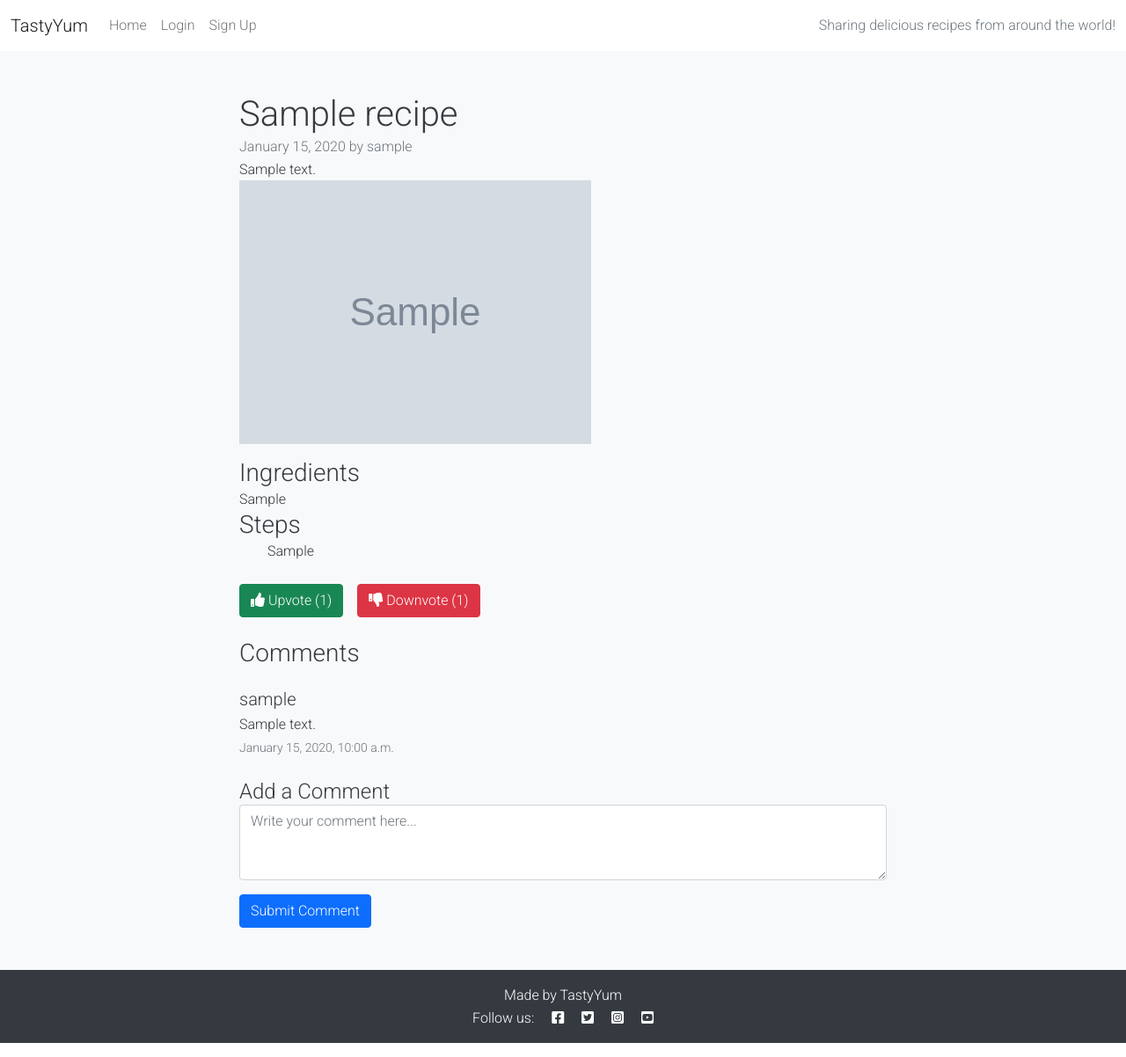
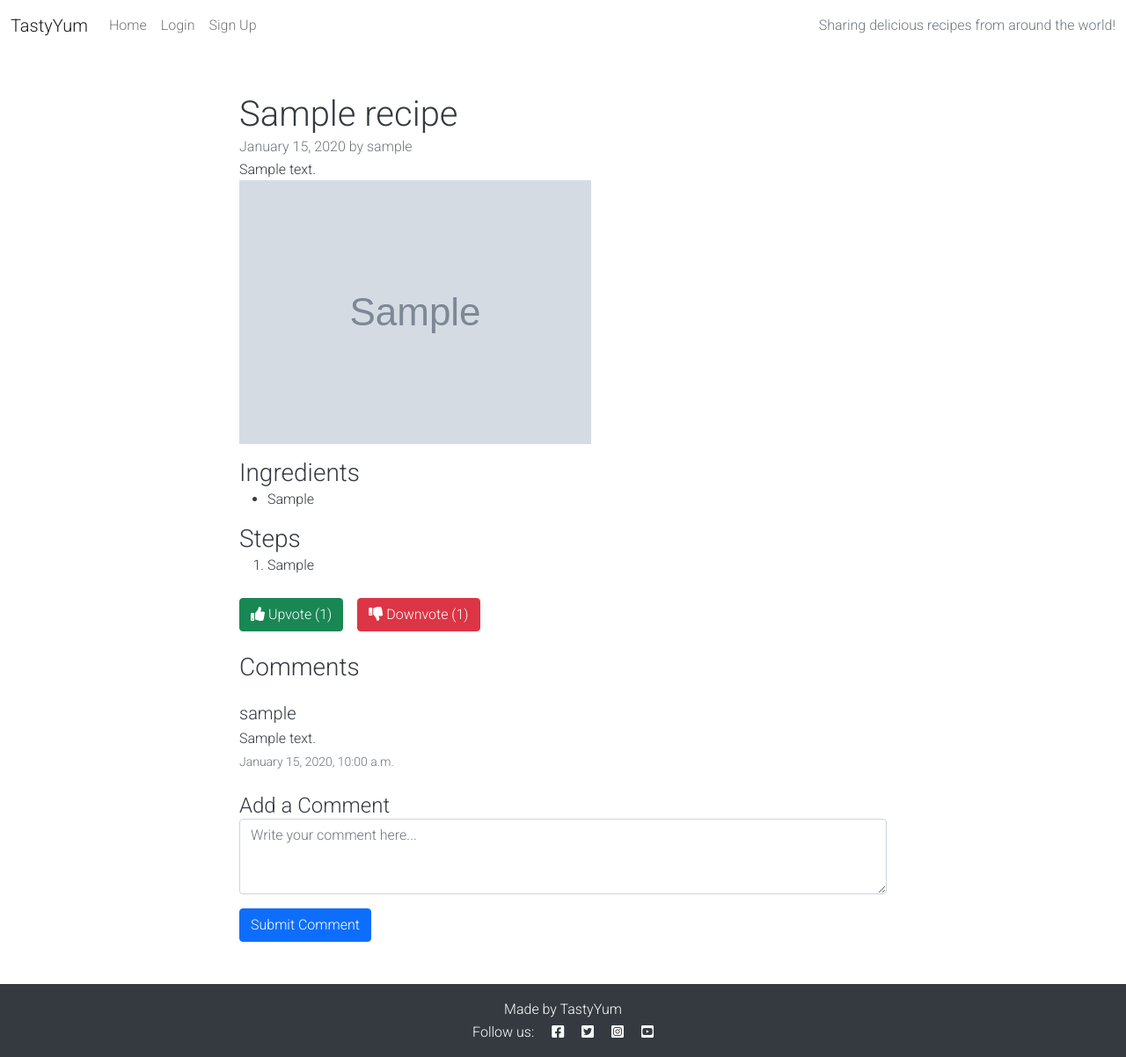
Before and after one commit to Taiwoogbonyomi/Food_Blog, a Django app: page /recipe/1/ in a window 1280 px wide. Shown: the whole page at 88% size. Run offline with Django 4.2, Linux system fonts and the light colour scheme; tables that the repository leaves empty hold one stand-in row (values such as "Sample post"); grey boxes marked "Sample" are stand-in pictures.

Commit message:
Add styling to the main page

```diff
--- a/static/css/styles.css
+++ b/static/css/styles.css
@@ -1,4 +1,4 @@
-body, h1, h2, h3, h4, h5, h6, p, ul, li {
+body, h1, h2, h3, h4, h5, h6, p {
     margin: 0;
     padding: 0;
     list-style: none;
@@ -10,6 +10,11 @@ body {
     line-height: 1.6;
     background-color: #f8f9fa;
     color: #343a40;
+}
+
+/* Main Background Color */
+.main-bg {
+    background-color: #fff; /* White background for main sections */
 }
 
 
```
